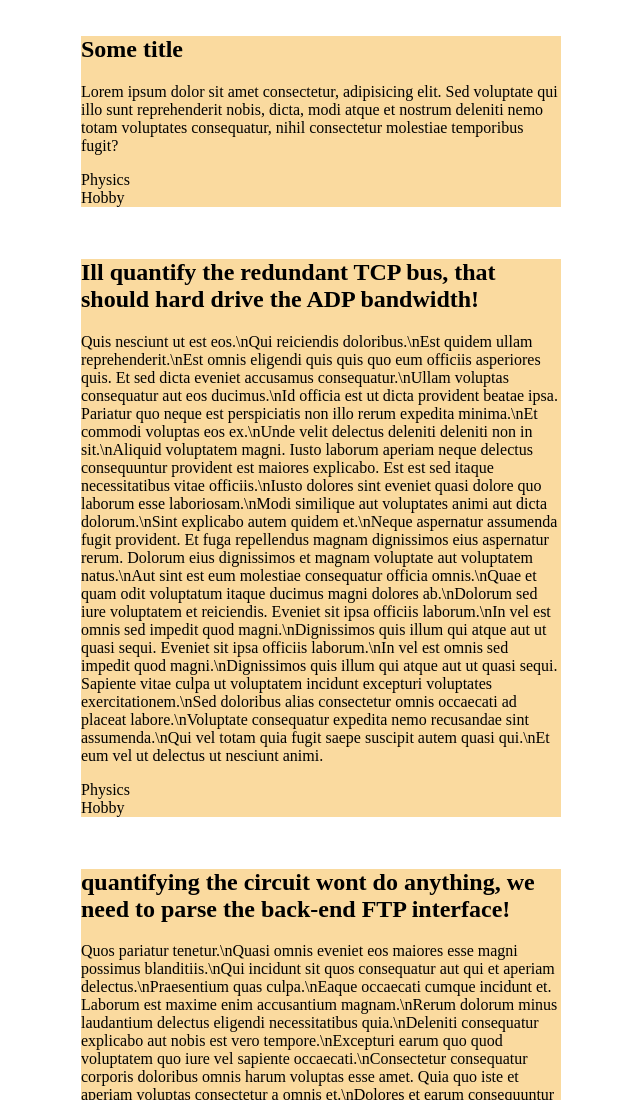
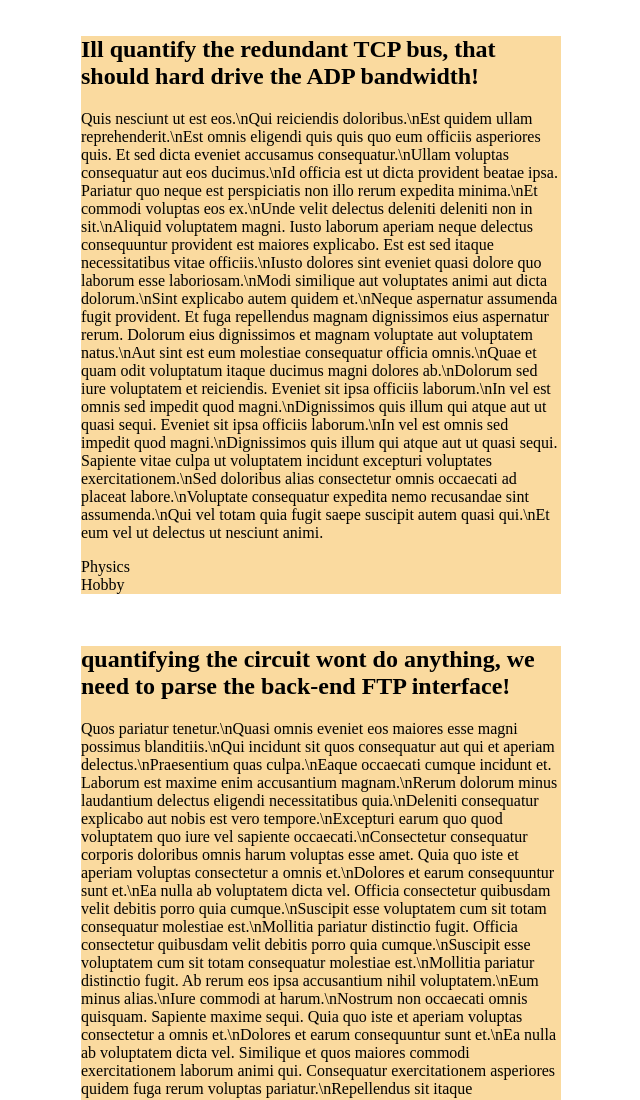
Before and after one commit to LarsGKodehode/kodehode-modul-b-modular-code, a plain HTML site: page index.html in a window 1280 px wide. Shown: the top 1100 px of the page, without its empty margins (319-959 px from the left). Drawn offline with Linux system fonts and the light colour scheme.

Commit message:
clean up original

```diff
--- a/index.html
+++ b/index.html
@@ -16,22 +16,7 @@
 </head>
 
 <body>
-  <ul id="article-list" class="article-list">
-    <li>
-      <article class="article-card">
-        <h2>Some title</h2>
-
-        <p>Lorem ipsum dolor sit amet consectetur, adipisicing elit. Sed voluptate qui illo sunt reprehenderit nobis,
-          dicta, modi atque et nostrum deleniti nemo totam voluptates consequatur, nihil consectetur molestiae
-          temporibus fugit?</p>
-
-        <ul>
-          <li>Physics</li>
-          <li>Hobby</li>
-        </ul>
-      </article>
-    </li>
-  </ul>
+  <ul id="article-list" class="article-list"></ul>
 
 </body>
 
--- a/main.js
+++ b/main.js
@@ -1,6 +1,5 @@
 import { posts } from "./posts.js"
 import { createArticleCard } from './createArticleCard.js'
-
 
 // We want to create a HTML element for each of the posts
 const articles = posts.articles
```
